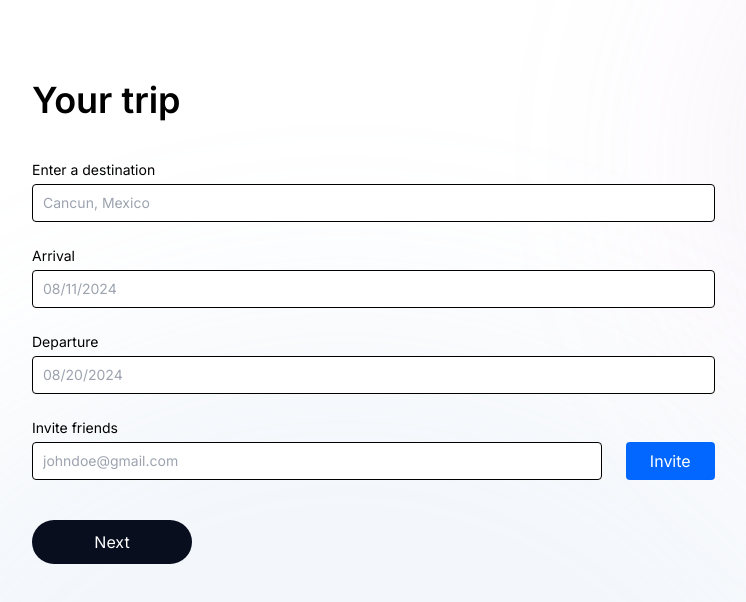
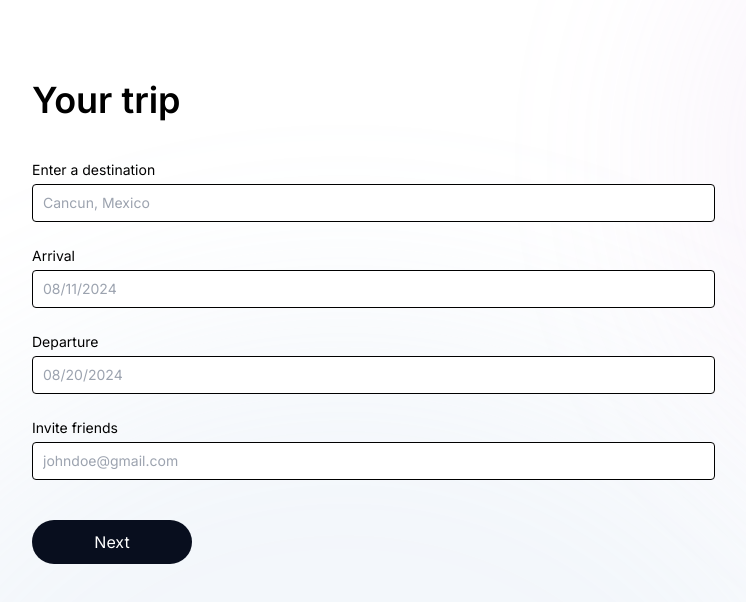
Before and after one commit to nutboltz/tripto, a Next.js app: page / in a window 1280 px wide. Shown: the top 602 px of the page, without its empty margins (96-842 px from the left). Built offline with nearby package versions, Linux system fonts and the light colour scheme.

Commit message:
comment out invite button

```diff
--- a/src/components/createTripForm.tsx
+++ b/src/components/createTripForm.tsx
@@ -25,10 +25,10 @@ export default function CreateTripForm(props: CreateTripFormProps) {
         }));
     };
 
-    const handleInvite = (e: React.MouseEvent<HTMLButtonElement>) => {
-        e.preventDefault();
-        console.log('Invite button clicked');
-    };
+    // const handleInvite = (e: React.MouseEvent<HTMLButtonElement>) => {
+    //     e.preventDefault();
+    //     console.log('Invite button clicked');
+    // };
 
     const handleSubmit = (e: React.FormEvent<HTMLFormElement>) => {
         e.preventDefault();
@@ -96,9 +96,9 @@ export default function CreateTripForm(props: CreateTripFormProps) {
                                     onChange={(e) => handleInputChange(item.title, e.target.value)}
                                     className="text-gray-900 text-sm border-silverBlue-2 border border-black rounded px-2.5 py-2 focus:outline-none focus:ring-0 w-full"
                                 />
-                                <button onClick={handleInvite} className="flex px-6 text-white bg-[#0267FF] rounded justify-center items-center">
+                                {/* <button onClick={handleInvite} className="flex px-6 text-white bg-[#0267FF] rounded justify-center items-center">
                                     Invite
-                                </button>
+                                </button> */}
                             </div>
                         }
                     </div>
```
